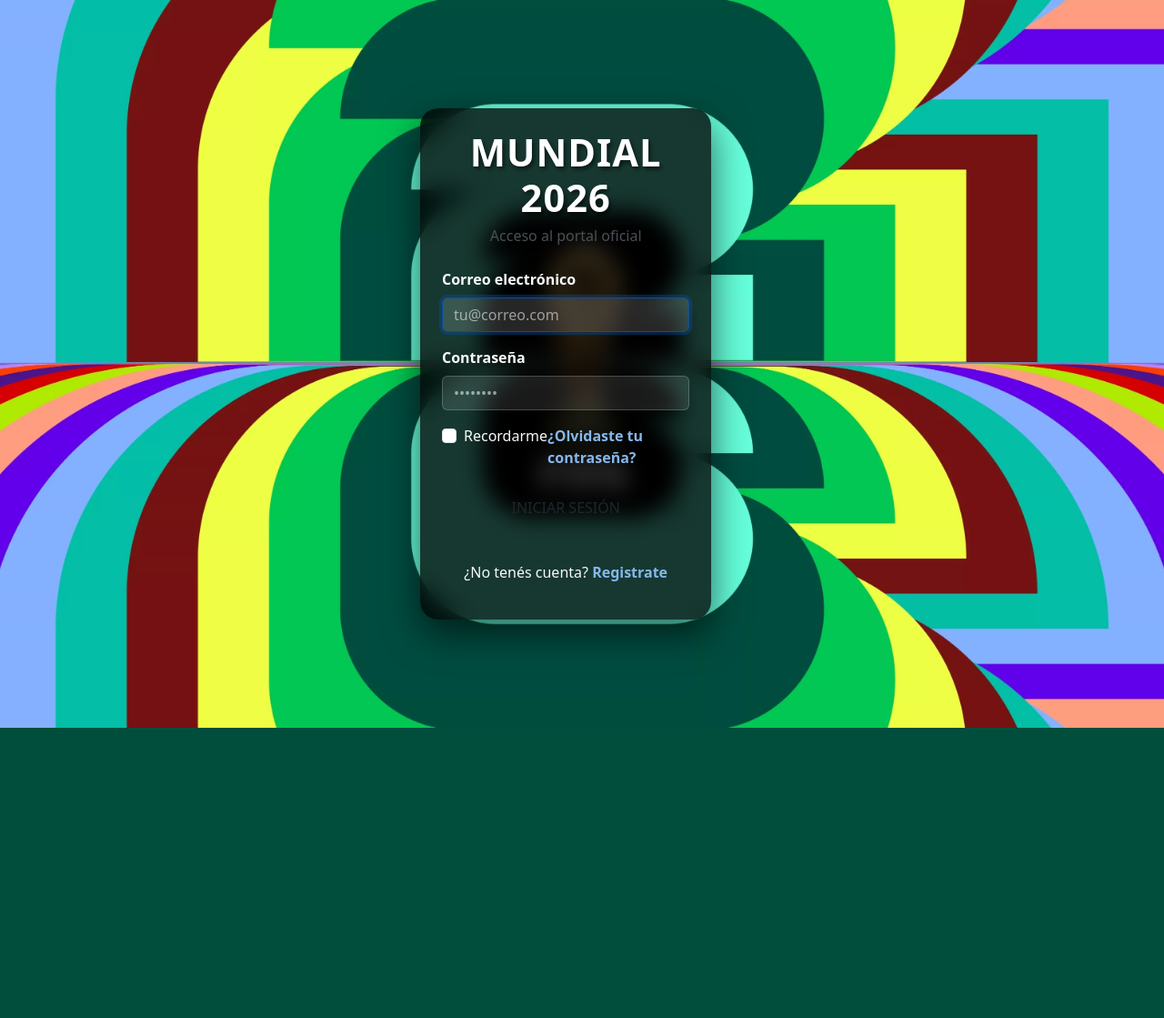
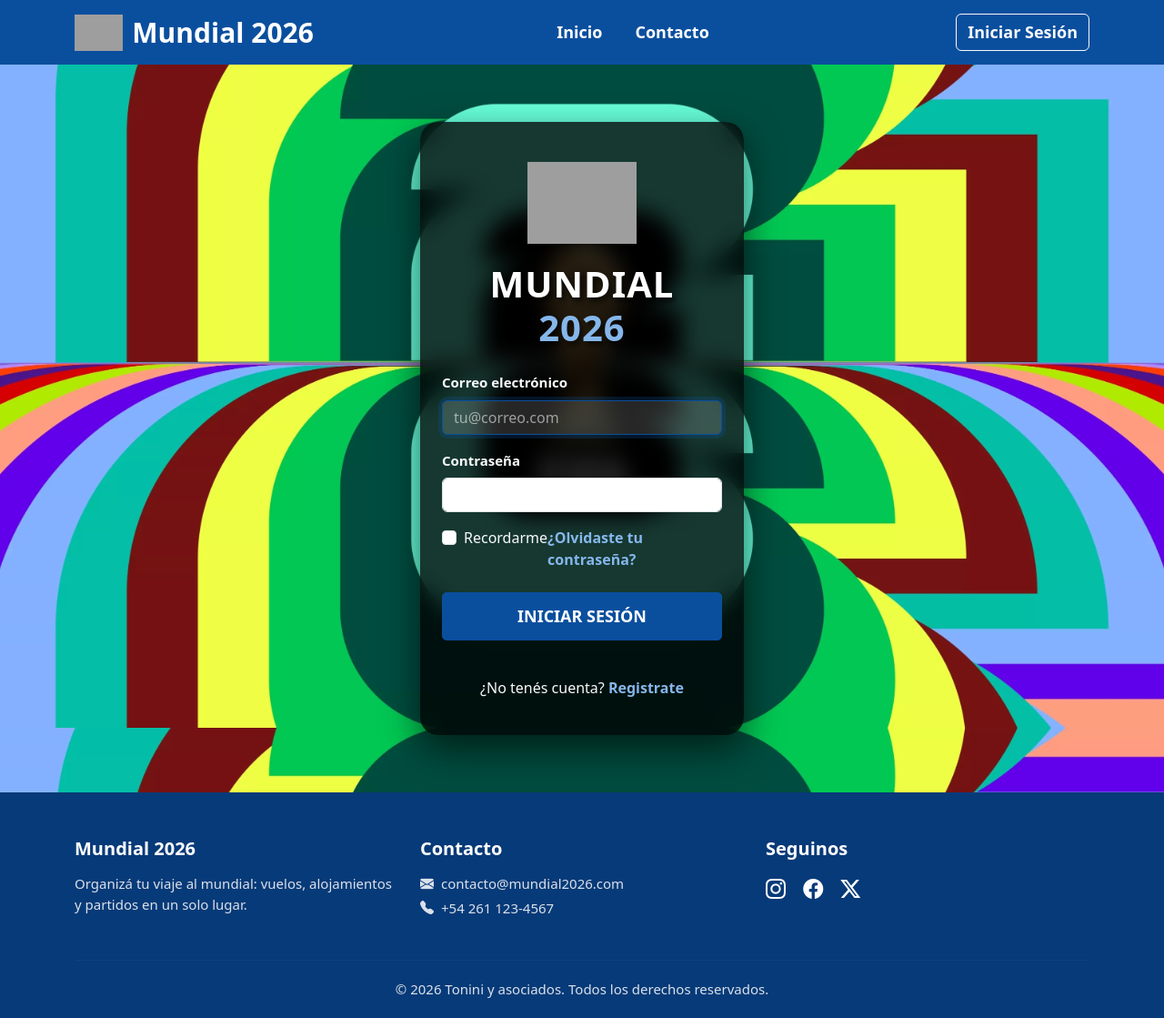
Before and after one commit to adrianoop03/vuelos_estadia, a Flask app: page /login in a window 1280 px wide. Shown: the whole page at 91% size. Before the commit the page ends 800 px from the top, so only its background shows below. Run offline with Flask 3, Linux system fonts and the light colour scheme; parts of the project's set-up code (start-up, migrations or seed data) failed here and were passed over; grey boxes are pictures that could not be loaded.

Commit message:
modificacion login html,css

```diff
--- a/static/css/login.css
+++ b/static/css/login.css
@@ -1,163 +1,207 @@
-*{
-    margin:0;
-    padding:0;
-    box-sizing:border-box;
+
+* {
+    margin: 0;
+    padding: 0;
+    box-sizing: border-box;
 }
 
-body{
-
+body {
     background: url(../img/mundial-2026.jpg);
-    background-size:cover;
-    background-position:center;
-    background-repeat:no-repeat;
-    background-attachment:fixed;
-
-    min-height:100vh;
-    color:white;
-
-    display:flex;
-    flex-direction:column;
+    background-size: cover;
+    background-position: center;
+    background-repeat: no-repeat;
+    background-attachment: fixed;
+    min-height: 100vh;
+    color: white;
+    display: flex;
+    flex-direction: column;
+    font-family: system-ui, -apple-system, sans-serif;
 }
 
-main{
-    flex:1 0 auto;
+main {
+    flex: 1 0 auto;
 }
 
-/* ---------- Navbar (igual a index) ---------- */
-
-.navbar{
-
-    background-color: #0a4f9e;
-
+/* Navbar */
+.navbar {
+    background-color: #0a4f9e !important; /* Forzar color si Bootstrap interfiere */
+    backdrop-filter: blur(6px);
 }
 
-.navbar-brand{
-
-    color:white !important;
-    font-size:30px;
-    font-weight:bold;
-
+.navbar-brand {
+    color: white !important;
+    font-size: 30px;
+    font-weight: bold;
 }
 
-.logo-mundial{
+.logo-mundial {
     height: 40px;
     width: auto;
     margin-right: 10px;
 }
 
-/*  Card de login*/
-
-.login-card{
-    background:rgba(0,0,0,.78);
-    border:1px solid rgba(255,255,255,.1);
-    backdrop-filter:blur(12px);
-    border-radius:20px;
-    box-shadow:0 15px 40px rgba(0,0,0,.6);
-    color: white;
-    width: 90%;
-    max-width: 800px
+.nav-link {
+    color: white !important;
+    margin-right: 20px;
+    font-weight: bold;
+    font-size: 18px;
 }
 
-.brand{
-    font-size:2.6rem;
-    font-weight:bold;
-    letter-spacing:1px;
-    color:white;
-    text-shadow: 2px 3px 5px rgba(0,0,0,.6);
+.btn-outline-light {
+    font-weight: bold;
+    font-size: 18px;
 }
 
-.form-control{
-    background:rgba(255,255,255,.1);
-    border:1px solid rgba(255,255,255,.2);
-    color:white;
+/* ogin Card */
+.login-card {
+    background: rgba(0, 0, 0, 0.78);
+    border: 1px solid rgba(255, 255, 255, 0.1);
+    backdrop-filter: blur(12px);
+    border-radius: 20px;
+    box-shadow: 0 15px 40px rgba(0, 0, 0, 0.6);
+    color: white;
+    width: 100%;
+    margin: 0 auto;
+}
+.brand {
+    font-size: 2.5rem;
+    font-weight: bold;
+    letter-spacing: 1px;
+    color: white;
+    text-shadow: 3px 4px 6px rgba(0, 0, 0, 0.7);
+    margin-bottom: 0.5rem;
 }
 
-.form-control:focus{
-    background:rgba(255,255,255,.15);
-    color:white;
-    border-color:#0a4f9e;
-    box-shadow:0 0 0 .2rem rgba(10,79,158,.4);
+/* Ajuste de colo */
+.brand span {
+    color: #85B7EB;
 }
 
-.form-control::placeholder{
-    color:rgba(255,255,255,.55);
+/* formulario  */
+.logo-form {
+    display: block;
+    width: 120px;      /* Ajustá el tamaño que quieras */
+    height: auto;
+    margin: 20px auto; /* Lo centra horizontalmente */
 }
 
-.form-label{
-    color:rgba(255,255,255,.9);
-    font-weight:600;
+}
+.form-control {
+    background: rgba(255, 255, 255, 0.1);
+    border: 1px solid rgba(255, 255, 255, 0.2);
+    color: white;
+    border-radius: 5px;
+    padding: 12px;
 }
 
-.btn-primary{
-    background-color:#0a4f9e;
-    border-color:#0a4f9e;
-    font-weight:600;
+.form-control:focus {
+    background: rgba(255, 255, 255, 0.15);
+    color: white;
+    border-color: #0a4f9e;
+    box-shadow: 0 0 0 0.25rem rgba(10, 79, 158, 0.25); /* Sombra azul suave */
 }
 
-.btn-primary:hover{
-    background-color:#073a78;
-    border-color:#073a78;
+.form-control::placeholder {
+    color: rgba(255, 255, 255, 0.55);
 }
 
-.btn-login{
-    padding:10px 50px;
-    border-radius:10px;
+.form-label {
+    color: rgba(255, 255, 255, 0.9);
+    font-weight: 600;
+    font-size: 15px;
 }
 
-.link-mundial{
-    color:#85B7EB;
-    text-decoration:none;
-    font-weight:600;
+/*  Botones */
+.btn-primary {
+    background-color: #0a4f9e !important;
+    border-color: #0a4f9e !important;
+    font-weight: bold !important;
+    font-size: 18px;
+    padding: 12px 25px;
+    border-radius: 5px;
+    transition: background-color 0.2s;
 }
 
-.link-mundial:hover{
-    color:#bcd9f7;
+.btn-primary:hover {
+    background-color: #073a78 !important;
+    border-color: #073a78 !important;
 }
 
-/* Footer igual a index, usar en los que siguen*/
-
-.footer-mundial{
-
-    background:#073a78;
-    color:white;
-    padding:50px 0 20px 0;
-    flex-shrink:0;
-
+/* boton iniciar sesion*/
+.btn-mundial {
+    background-color: #0a4f9e !important;
+    border: none;
+    color: white;
+    font-weight: bold;
+    font-size: 18px;
+    padding: 12px 25px;
+    border-radius: 5px;
+    transition: background-color 0.2s;
 }
 
-.footer-mundial h5{
-
-    font-weight:bold;
-    margin-bottom:15px;
-
+.btn-mundial:hover {
+    background-color: #073a78 !important;
+    color: white;
 }
 
-.footer-text{
-
-    color:rgba(255,255,255,.85);
-    font-size:15px;
-
+/*  Enlaces */
+.link-mundial {
+    color: #85B7EB;
+    text-decoration: none;
+    font-weight: 600;
+    transition: color 0.2s;
 }
 
-.footer-social{
-
-    color:white;
-    font-size:22px;
-    margin-right:15px;
-    display:inline-block;
-    transition:color .2s;
-
+.link-mundial:hover {
+    color: #bcd9f7;
+    text-decoration: underline;
 }
 
-.footer-social:hover{
-
-    color:#85B7EB;
-
+/*Footer */
+.footer-mundial {
+    background: #073a78;
+    color: white;
+    padding: 50px 0 20px 0;
+    flex-shrink: 0;
 }
 
-.footer-divider{
+.footer-mundial h5 {
+    font-weight: bold;
+    margin-bottom: 15px;
+}
 
-    border-color:rgba(255,255,255,.15);
-    margin:30px 0 20px 0;
+.footer-text {
+    color: rgba(255, 255, 255, 0.85);
+    font-size: 15px;
+}
 
+.footer-social {
+    color: white;
+    font-size: 22px;
+    margin-right: 15px;
+    display: inline-block;
+    transition: color 0.2s;
 }
+
+.footer-social:hover {
+    color: #85B7EB;
+}
+
+.footer-divider {
+    border-color: rgba(255, 255, 255, 0.15);
+    margin: 30px 0 20px 0;
+}
+
+/* Responsive */
+@media (max-width: 768px) {
+    .brand {
+        font-size: 2rem;
+    }
+    .login-card {
+        width: 95%;
+        max-width: 95%;
+    }
+    .navbar-brand {
+        font-size: 24px;
+    }
+}
--- a/templates/login.html
+++ b/templates/login.html
@@ -7,12 +7,59 @@
     <title>Mundial 2026 - Login</title>
 
     <link href="https://cdn.jsdelivr.net/npm/bootstrap@5.3.7/dist/css/bootstrap.min.css" rel="stylesheet">
+    <link rel="stylesheet" href="https://cdn.jsdelivr.net/npm/bootstrap-icons@1.11.3/font/bootstrap-icons.css">
+
 
     <link href="https://fonts.googleapis.com/css2?family=Bebas+Neue&family=Inter:wght@400;500;600&display=swap" rel="stylesheet">
 
     <link rel="stylesheet" href="../static/css/login.css">
 </head>
 <body>
+<nav class="navbar navbar-expand-lg">
+
+    <div class="container">
+        <a class="navbar-brand d-flex align-items-center" href="{{ url_for('user.user_index') }}">
+        <img src="{{ url_for('static', filename='img/fifalogo.svg') }}" alt="FIFA" class="logo-mundial">
+          Mundial 2026
+        </a>
+
+        <button class="navbar-toggler bg-light" data-bs-toggle="collapse" data-bs-target="#menu">
+            <span class="navbar-toggler-icon"></span>
+        </button>
+
+        <div class="collapse navbar-collapse" id="menu">
+
+            <ul class="navbar-nav mx-auto">
+
+                <li class="nav-item">
+                    <a class="nav-link" href="{{ url_for('user.user_index') }}">Inicio</a>
+                </li>
+
+                {% if current_user.is_authenticated %}
+
+                {% endif %}
+
+                <li class="nav-item">
+                    <a class="nav-link" href="#contacto">Contacto</a>
+                </li>
+
+            </ul>
+
+            {% if current_user.is_authenticated %}
+                <a href="{{ url_for('user.logout') }}" class="btn btn-outline-light">
+                    Cerrar sesión
+                </a>
+            {% else %}
+                <a href="{{ url_for('user.login_user_route') }}" class="btn btn-outline-light">
+                    Iniciar Sesión
+                </a>
+            {% endif %}
+
+        </div>
+
+    </div>
+
+</nav>
 
 <div class="container">
     <div class="row justify-content-center align-items-center min-vh-100">
@@ -22,13 +69,14 @@
             <div class="card login-card border-0">
 
                 <div class="card-body p-4">
-
+                    <img src="{{ url_for('static', filename='img/fifalogo.svg') }}" alt="FIFA" class="logo-form">
                     <h1 class="brand text-center mb-1">
                         MUNDIAL <span>2026</span>
+
                     </h1>
 
                     <p class="text-center text-light-emphasis mb-4">
-                        Acceso al portal oficial
+
                     </p>
                     {% with messages = get_flashed_messages(with_categories=true) %}
                         {% if messages %}
@@ -89,9 +137,7 @@
 
                         </div>
 
-                        <button
-                            type="submit"
-                            class="btn btn-mundial w-100 mb-3">
+                        <button type="submit" class="btn btn-primary w-100 mb-3">
                             INICIAR SESIÓN
                         </button>
                     <p class="text-center mt-4 text-light">
@@ -110,5 +156,48 @@
     </div>
 </div>
 
+<footer class="footer-mundial" id="contacto">
+
+    <div class="container">
+
+        <div class="row">
+
+            <div class="col-md-4 mb-4 mb-md-0">
+                <h5>Mundial 2026</h5>
+                <p class="footer-text">
+                    Organizá tu viaje al mundial: vuelos, alojamientos y partidos en un solo lugar.
+                </p>
+            </div>
+
+            <div class="col-md-4 mb-4 mb-md-0">
+                <h5>Contacto</h5>
+                <p class="footer-text mb-1">
+                    <i class="bi bi-envelope-fill me-2"></i>contacto@mundial2026.com
+                </p>
+                <p class="footer-text">
+                    <i class="bi bi-telephone-fill me-2"></i>+54 261 123-4567
+                </p>
+            </div>
+
+            <div class="col-md-4">
+                <h5>Seguinos</h5>
+                <a href="#" class="footer-social" aria-label="Instagram"><i class="bi bi-instagram"></i></a>
+                <a href="#" class="footer-social" aria-label="Facebook"><i class="bi bi-facebook"></i></a>
+                <a href="#" class="footer-social" aria-label="Twitter / X"><i class="bi bi-twitter-x"></i></a>
+            </div>
+
+        </div>
+
+        <hr class="footer-divider">
+
+        <p class="text-center footer-text mb-0">
+            &copy; 2026 Tonini y asociados. Todos los derechos reservados.
+        </p>
+
+    </div>
+
+</footer>
+
+<script src="https://cdn.jsdelivr.net/npm/bootstrap@5.3.7/dist/js/bootstrap.bundle.min.js"></script>
 </body>
 </html>
```
